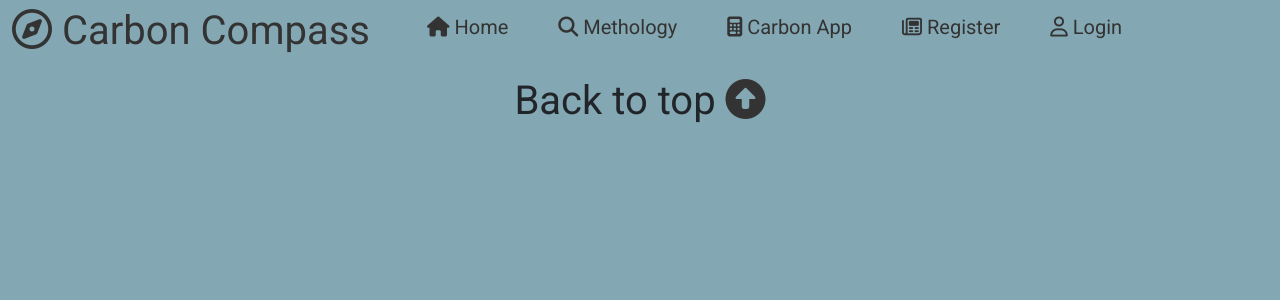
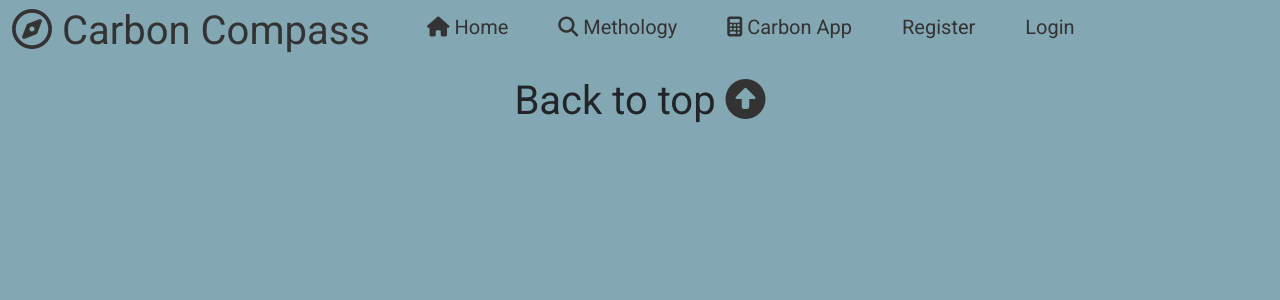
Before and after one commit to PederEP/Carbon_App, a Flask app: page / in a window 1280 px wide. Shown: the top 300 px of the page. Run offline with Flask 2, Linux system fonts and the light colour scheme; some libraries are stand-ins or nearby versions.

Commit message:
Update home.html

```diff
--- a/capp/templates/home.html
+++ b/capp/templates/home.html
@@ -70,10 +70,10 @@
                         <a href="{{url_for('carbon_app.carbon_app_home')}}"><i class="fa-solid fa-calculator"></i> Carbon App</a>
                     </li>
                     <li>
-                      <a href="{{url_for('users.register')}}"><i class="fa-regular fa-newspaper"></i> Register</a>
+                      <a href="{{url_for('users.register')}}"></i> Register</a>
                     </li>
                     <li>
-                      <a href="{{url_for('users.login')}}"><i class="fa-regular fa-user"></i> Login</a>
+                      <a href="{{url_for('users.login')}}"></i> Login</a>
                 </ul>
               </nav>
             </div>
```
